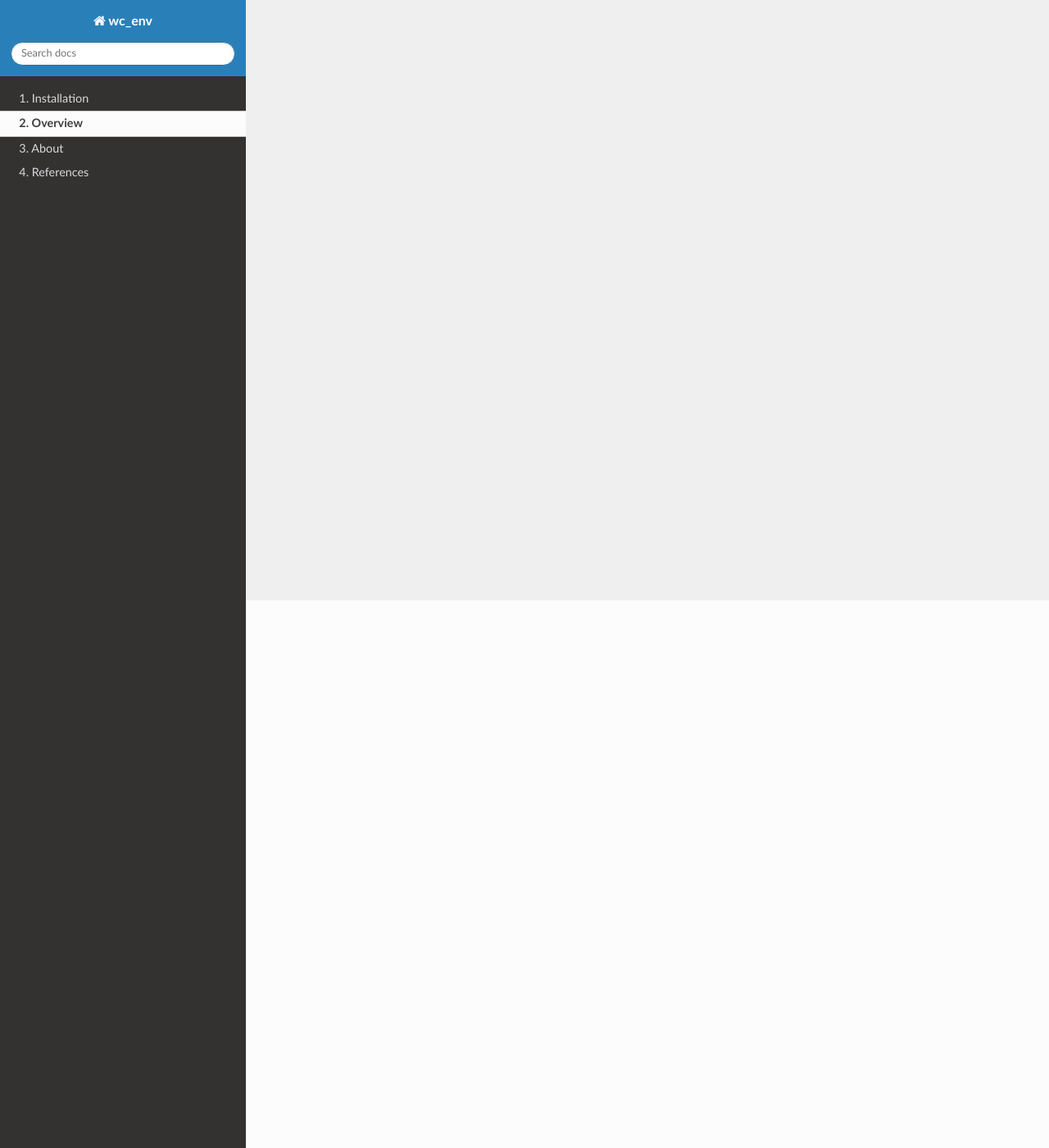
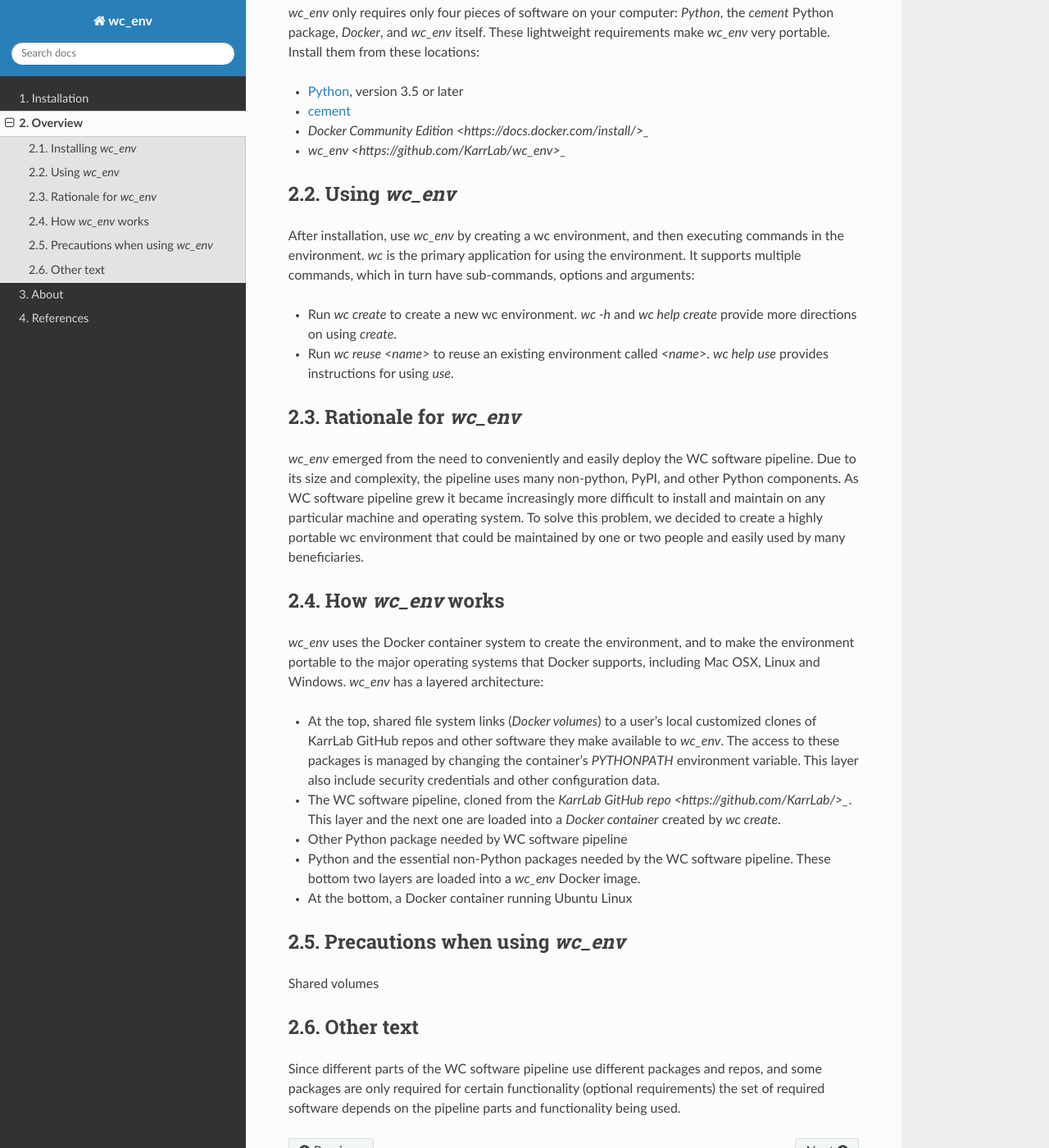
Before and after one commit to KarrLab/wc_env_manager, a Sphinx documentation site: the page built from docs/overview.rst, in a window 1280 px wide and 1400 px high, scrolled down 668 px. Shown: the whole window at 82% size. Built offline with Sphinx 7.4.7 and the Read the Docs theme 2.0.0, drawn with Linux system fonts in a browser that asks for light colours; pages that are not in the unit, such as notebooks, are missing from menus; some of the changed text lies outside the part shown.

Commit message:
begin drafting documentation

```diff
--- a/docs/overview.rst
+++ b/docs/overview.rst
@@ -1,2 +1,77 @@
 Overview
 ========
+
+`wc_env` provides an easy-to-use approach for running, developing and testing KarrLab whole cell (WC) software on your machine.
+`wc_env` sets up a local computing environment that provides all software packages needed by the WC software.
+It facilitates development of components of WC software because it can use your local KarrLab git repositories instead of the KarrLab repositories published on GitHub.
+This enables you to use your customized WC software repos in the full WC software pipeline.
+
+`wc_env` incorporates these types of software packages:
+
+* Non-Python packages needed by WC software pipeline
+* `PyPI <https://pypi.python.org/pypi>_` packages used by WC software pipeline
+* Other Python package needed by WC software pipeline
+* The WC software pipeline, cloned from the `KarrLab GitHub repo <https://github.com/KarrLab/>_`
+* Optionally, your local, customized clones of some KarrLab GitHub repos
+* Optionally, your other local software that you make available to `wc_env`
+
+These last two are shared between your local computing environment and `wc_env`. See "How `wc_env` works"
+below for more details.
+
+-------------------------------------
+Installing `wc_env`
+-------------------------------------
+
+`wc_env` only requires only four pieces of software on your computer: `Python`, the `cement` Python package, `Docker`, and `wc_env` itself. These lightweight requirements make `wc_env` very portable. Install them from these locations:
+
+* `Python <https://www.python.org/downloads/>`_, version 3.5 or later
+* `cement <http://cement.readthedocs.io/en/latest/dev/installation/>`_
+* `Docker Community Edition <https://docs.docker.com/install/>_`
+* `wc_env <https://github.com/KarrLab/wc_env>_`
+
+-------------------------------------
+Using `wc_env`
+-------------------------------------
+
+After installation, use `wc_env` by creating a wc environment, and then executing commands in the environment. `wc` is the primary application for using the environment. It supports multiple commands, which in turn have sub-commands, options and arguments:
+
+* Run `wc create` to create a new wc environment. `wc -h` and `wc help create` provide more directions on using `create`.
+* Run `wc reuse <name>` to reuse an existing environment called `<name>`. `wc help use` provides instructions for using `use`.
+
+-------------------------------------
+Rationale for  `wc_env`
+-------------------------------------
+
+`wc_env` emerged from the need to conveniently and easily deploy the WC software pipeline. Due to its size and complexity,
+the pipeline uses many non-python, PyPI, and other Python components. As WC software pipeline grew it became
+increasingly more difficult to install and maintain on any particular machine and operating system.
+To solve this problem, we decided to create a highly portable wc environment that could be maintained by one or two
+people and easily used by many beneficiaries.
+
+-------------------------------------
+How `wc_env` works
+-------------------------------------
+
+`wc_env` uses the Docker container system to create the environment, and to make the environment portable to the major operating systems that Docker supports, including Mac OSX, Linux and Windows.
+`wc_env` has a layered architecture:
+
+* At the top, shared file system links (`Docker volumes`) to a user's local customized clones of KarrLab GitHub repos and other software they make available to `wc_env`. The access to these packages is managed by changing the container's `PYTHONPATH` environment variable. This layer also include security credentials and other configuration data.
+* The WC software pipeline, cloned from the `KarrLab GitHub repo <https://github.com/KarrLab/>_`. This layer and the next one are loaded into a `Docker container` created by `wc create`.
+* Other Python package needed by WC software pipeline
+* Python and the essential non-Python packages needed by the WC software pipeline. These bottom two layers are loaded into a `wc_env` Docker image.
+* At the bottom, a Docker container running Ubuntu Linux
+
+-------------------------------------
+Precautions when using `wc_env`
+-------------------------------------
+
+Shared volumes
+
+
+-------------------------------------
+Other text
+-------------------------------------
+
+Since different parts of the WC software pipeline use different packages and repos, and some packages are only
+required for certain functionality (optional requirements) the set of required software depends on the pipeline parts and
+functionality being used.
```
Also changed, not shown: 1 other file.
